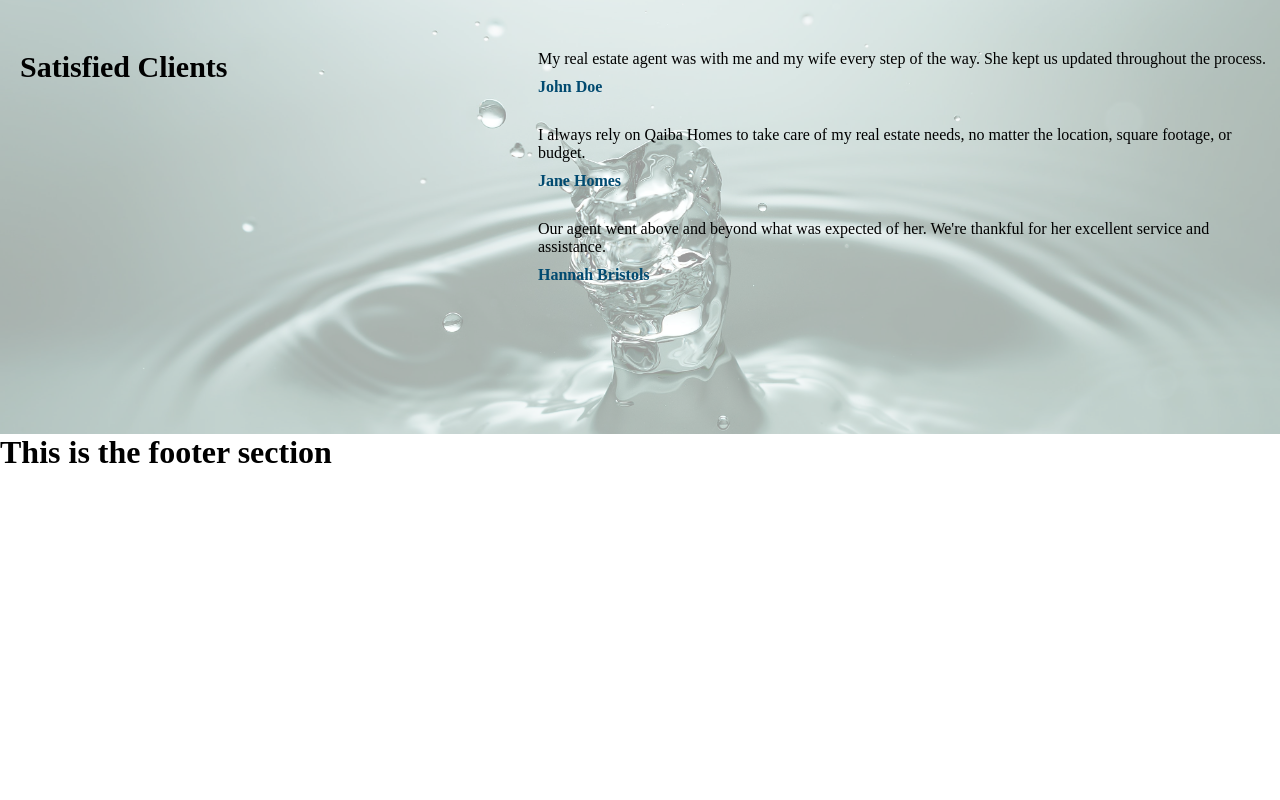
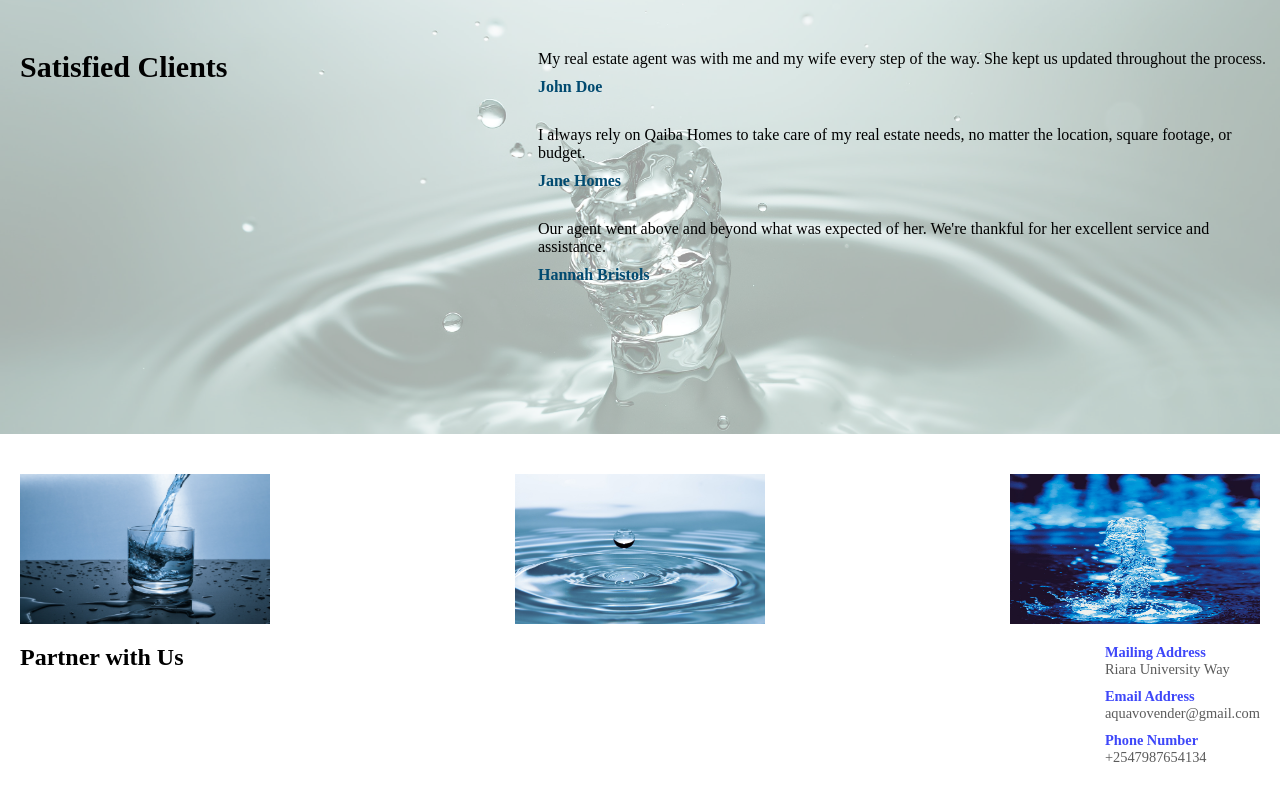
Before and after one commit to mmbogajemimah/aquavo_frontend, a React (Create React App) app: page / in a window 1280 px wide. Shown: the part 1945-2745 px from the top of the page. Before the commit the page ends 2416 px from the top, so only its background shows below. Built offline with nearby package versions, Linux system fonts and the light colour scheme.

Commit message:
Footer Section Frontend

```diff
--- a/src/Components/HomePage/Footer.js
+++ b/src/Components/HomePage/Footer.js
@@ -1,9 +1,35 @@
-import React from 'react'
+import React from 'react';
+import GlassWater from '../../images/banner.jpg';
+import Droplet from '../../images/droplet.jpg';
+import Fountain from '../../images/fountain.jpg'
+import '../../styles/footer.css';
 
 function Footer() {
   return (
-    <div>
-      <h1>This is the footer section</h1>
+    <div className='footer-section'>
+      <div className='footer-images'>
+        <img src={GlassWater} alt='water in glass' />
+        <img src= {Droplet} alt='water droplet' />
+        <img src={Fountain} alt ='water fountain'/>
+      </div>
+
+      <div className='footer-descriptions'>
+        <h2 className='footer-desc-header'>Partner with Us</h2>
+        <div className='footer-description'>
+          <div className='footer-desc'>
+            <h6>Mailing Address</h6>
+            <p>Riara University Way</p>
+          </div>
+          <div className='footer-desc'>
+            <h6>Email Address</h6>
+            <p>aquavovender@gmail.com</p>
+          </div>
+          <div className='footer-desc'>
+            <h6>Phone Number</h6>
+            <p>+2547987654134</p>
+          </div>
+        </div>
+      </div>
     </div>
   )
 }
--- /dev/null
+++ b/src/styles/footer.css
@@ -0,0 +1,35 @@
+.footer-section {
+    margin-top: 40px;
+    margin-left: 20px;
+    margin-right: 20px;
+    margin-bottom: 50px;
+}
+
+.footer-images {
+    display: flex;
+    flex-direction: row;
+    justify-content: space-between;
+    margin-bottom: 20px;
+}
+
+.footer-images img {
+    width: 250px;
+    height: 150px;
+    max-height: 300px;
+}
+
+.footer-descriptions {
+    display: flex;
+    justify-content: space-between;
+}
+
+.footer-desc h6 {
+    color: rgb(62, 71, 249);
+    font-size: 0.9rem;
+}
+
+.footer-desc p {
+    color: rgb(91, 91, 91);
+    font-size: 0.9rem;
+    margin-bottom: 10px;
+}
```
